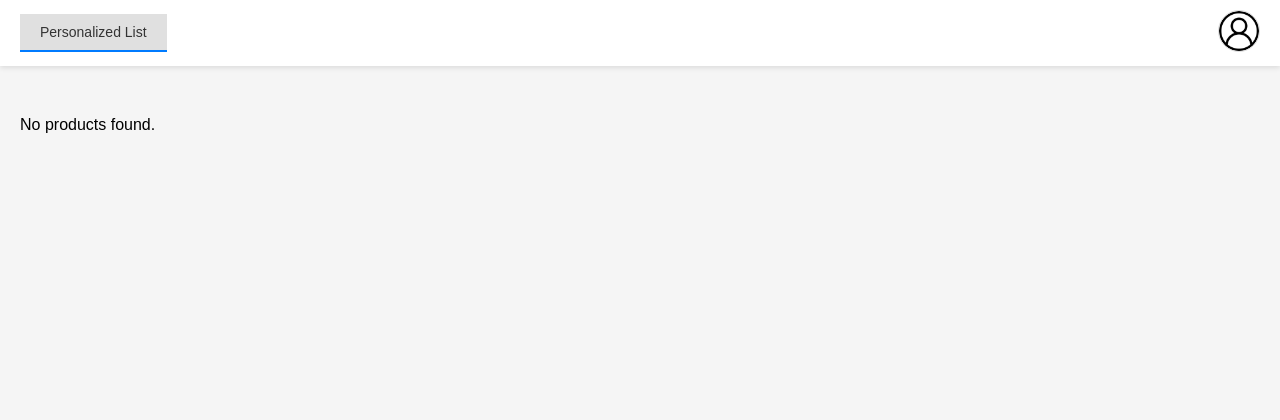
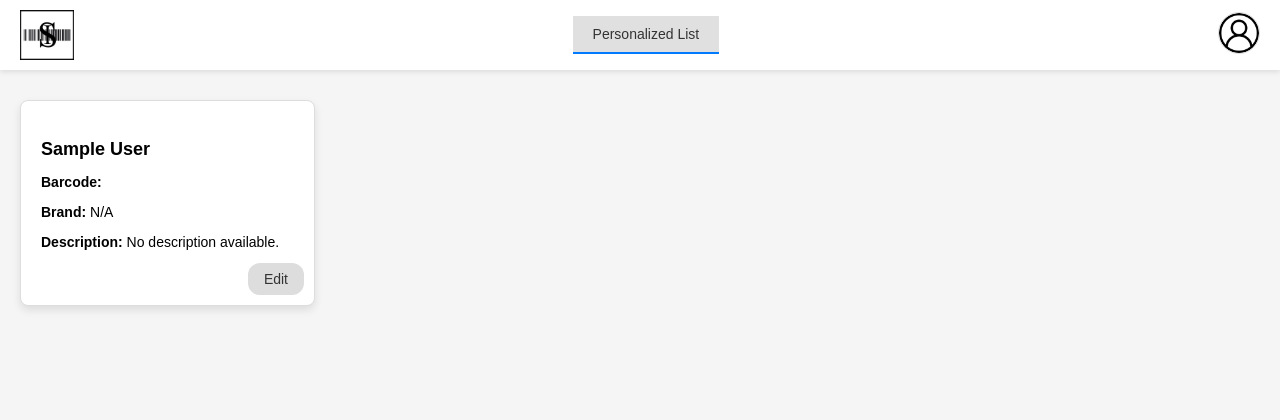
Before and after one commit to TIS2024-FMFI/inspection, a PHP site: page /personalized_list.php in a window 1280 px wide. Shown: the top 420 px of the page. Run offline with PHP 8.4, Linux system fonts and the light colour scheme; the visitor is signed in with stand-in values (Sample User, id 1); data that the repository does not hold is empty.

Commit message:
another fixes

```diff
--- a/src/resources/history.php
+++ b/src/resources/history.php
@@ -44,7 +44,7 @@
                     <!-- Home link (return to index.php) -->
                     <a href="index.php" class="profile-menu-item">Home</a>
                     <!-- Current page (History) -->
-                    <a href="history.php" class="profile-menu-item">History</a>
+                    <a href="personalized_list.php" class="profile-menu-item">Personalized List</a>
                     <!-- Logout link -->
                     <a href="logout.php" class="profile-menu-item">Logout</a>
                 </div>
--- a/src/resources/personalized_list.php
+++ b/src/resources/personalized_list.php
@@ -8,7 +8,7 @@
 
 // Fetch products for the user
 try {
-    $stmt = $pdo->prepare("SELECT * FROM products WHERE user_id = :user_id");
+    $stmt = $pdo->prepare("SELECT * FROM user_submitted_products WHERE user_id = :user_id");
     $stmt->execute(['user_id' => 1]); // Replace 1 with the logged-in user's ID
     $products = $stmt->fetchAll(PDO::FETCH_ASSOC);
 } catch (PDOException $e) {
@@ -25,6 +25,7 @@
 </head>
 <body>
 <header>
+    <img src="images/logo.png" alt="Logo" class="logo">
     <div class="tabs">
         <button class="tab active" onclick="showTab('my-list')">Personalized List</button>
 <!--        <button class="tab" onclick="showTab('history')">History</button>-->
@@ -45,7 +46,7 @@
                 <?php echo htmlspecialchars($_SESSION['email'] ?? 'No email'); ?>
             </p>
             <a href="index.php" class="profile-menu-item">Home</a>
-            <a href="/history.php" class="profile-menu-item">History</a>
+            <a href="history.php" class="profile-menu-item">History</a>
             <a href="logout.php" class="profile-menu-item">Logout</a>
 
         </div>
```
